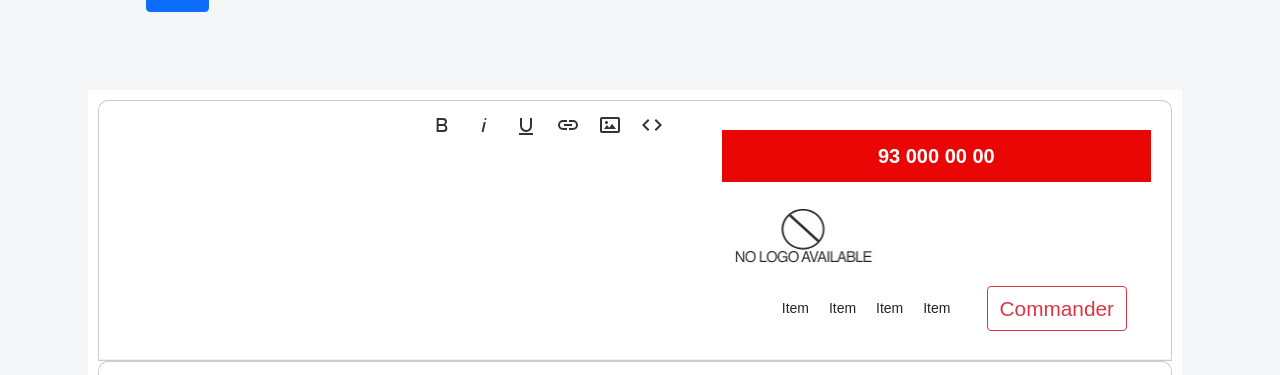
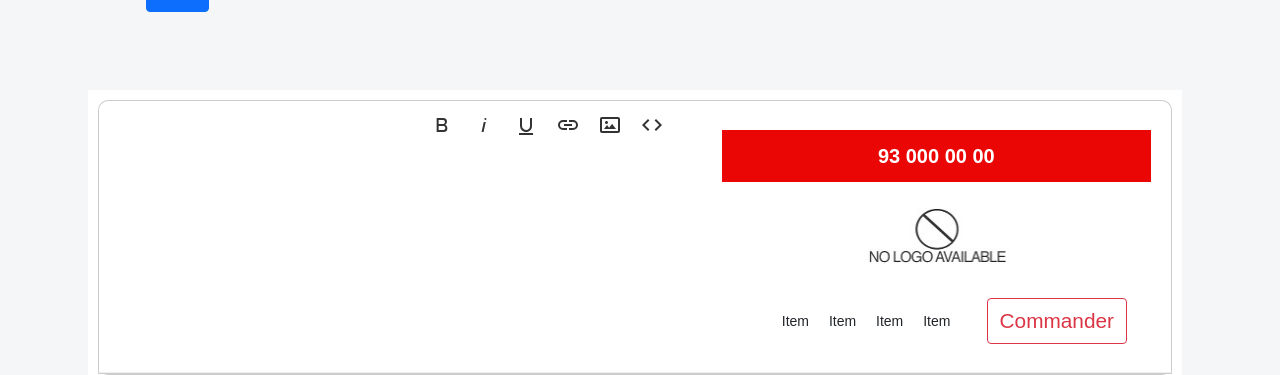
Before and after one commit to witocorp/alpesan-creator, a Yii app: template backend/views/landing/create.php in a window 1280 px wide. Shown: the part 5259-5634 px from the top of the page. Run offline with PHP 8.4 and a stand-in for Yii, Linux system fonts and the light colour scheme; the template is opened without the code that fills it, so the values that code supplies are empty; form fields are guessed from the names that the template uses; some libraries are stand-ins or nearby versions.

Commit message:
logo-alpesan

```diff
--- a/backend/views/landing/_form.php
+++ b/backend/views/landing/_form.php
@@ -189,7 +189,7 @@ $this->registerJsFile("@web/editor/js/script.js", ['depends' => 'yii\web\JqueryA
         <div class="col-md-12 text-center banner_head">
           <p>93 000 00 00</p>
         </div>
-        <div class="col-md-12 ">
+        <div class="col-md-12 logo-alpesan">
           <a class="navbar-brand centrado" href="#"><img src="img/no-logo.jpg"></a>
         </div>
         <nav class="navbar navbar-expand-lg navbar-light">
```
